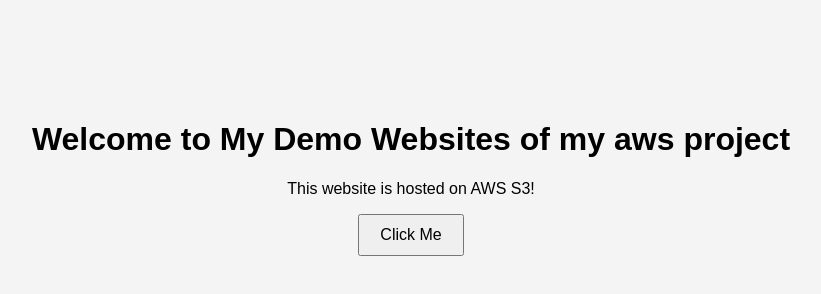
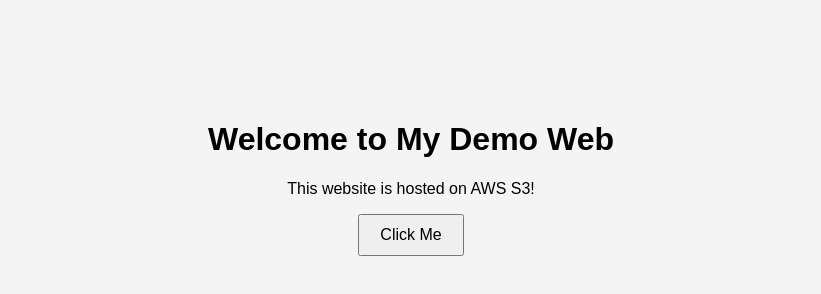
Before and after one commit to bohraayush25/projectx, a plain HTML site: page index.html in a window 1280 px wide. Shown: the whole page, without its empty margins (229-1050 px from the left). Drawn offline with Linux system fonts and the light colour scheme.

Commit message:
Update index.html

```diff
--- a/index.html
+++ b/index.html
@@ -7,7 +7,7 @@
 </head>
 <body>
     <div class="container">
-        <h1>Welcome to My Demo Websites of my aws project</h1>
+        <h1>Welcome to My Demo Web</h1>
         <p>This website is hosted on AWS S3!</p>
         <button onclick="sayHello()">Click Me</button>
     </div>
```
